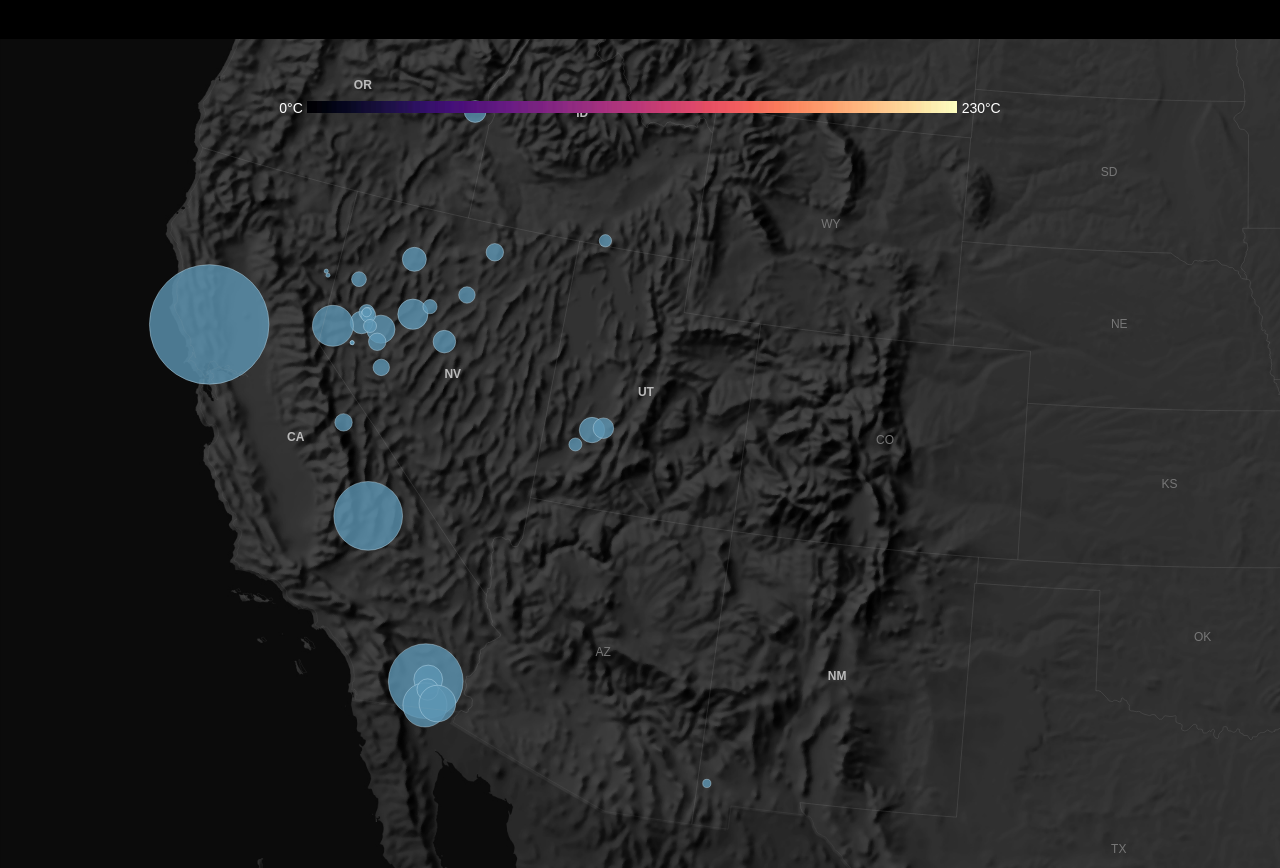
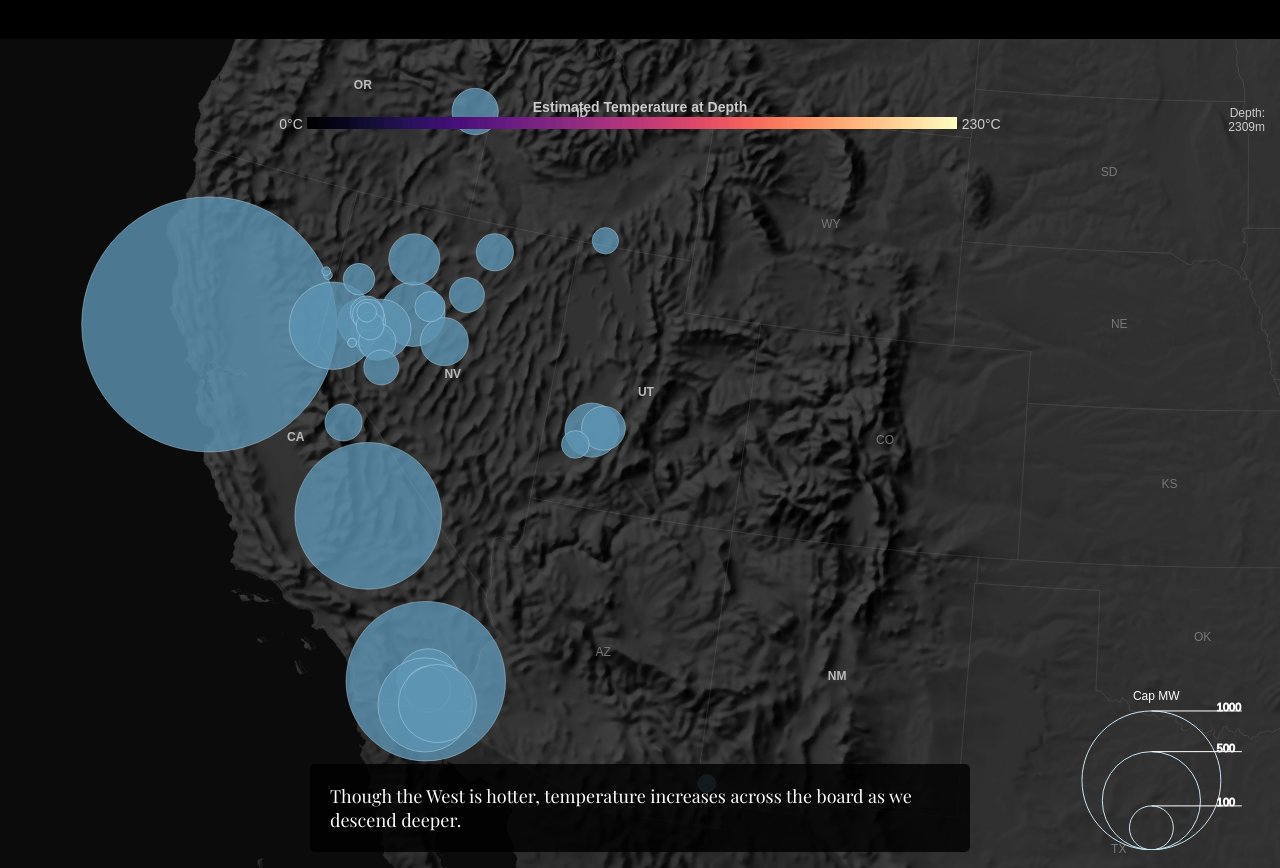
Before and after one commit to nunderwood6/geothermal, a plain HTML site: page index.html in a window 1280 px wide. Shown: the part 1160-2028 px from the top of the page. Drawn offline with nearby package versions, Linux system fonts and the light colour scheme; a web font is replaced by a local one.

Commit message:
built circle legend, scaling circles with viewbox

```diff
--- a/css/style.css
+++ b/css/style.css
@@ -48,10 +48,11 @@ div.title h2 {
 
 div.scrollContainer {
 	margin: 50px 0;
+	position: relative;
 }
 
 article {
-	/*margin-top: -10%;*/
+	margin-top: -10%;
 	position: relative;
 	z-index: 4;
 }
@@ -82,7 +83,7 @@ figure.sticky svg {
 }
 
 div.spacer {
-	height: 70vh;
+	height: 80vh;
 }
 
 div.spacerHalf {
@@ -92,24 +93,6 @@ div.spacerHalf {
 div.map{
 	position: relative;
 }
-
-/*div.stack {
-	position: relative;
-}
-
-div.stack img {
-	width: 100%;
-	height: 100%;
-}
-
-div.stack img.stack {
-	position: absolute;
-	width: 100%;
-	height: 100%;
-	left: 0;
-	top: 0;
-	opacity: 0;
-}*/
 
 div.map p {
 	font-family: proxima-nova, sans-serif;
@@ -140,8 +123,12 @@ h4 {
 	text-align: center;
 	font-size: 24px;
 	font-weight: normal;
-	text-decoration: underline;
 	margin-top: 25px;
+}
+
+h5 {
+	margin: 0;
+	font-size: 14px;
 }
 
 .firstCharacter {
@@ -167,7 +154,11 @@ h4 {
 .depthText {
 	position: absolute;
 	right: 0;
-	top: 0;
+	z-index: 3;
+	font-family: proxima-nova, sans-serif;
+	font-size: 12px;
+	color: #ccc;
+
 }
 
 .colorScale {
@@ -179,6 +170,7 @@ h4 {
 	top: 7%;
 	padding-right: 0%;
 	z-index: 3;
+	color: #ccc;
 }
 
 .colorScale.depth {
@@ -217,7 +209,35 @@ h4 {
 		height: 8px;
 	}
 
+	div.subhead {
+		top: 65%;
+	}
+}
 
+div.circleLegend {
+	position: absolute;
+	bottom: 5%;
+	right: 3%;
+	z-index: 3;
+	opacity: 0;
+}
+
+div.circleLegend text {
+	font-size: 11px;
+}
+
+div.circleLegend .inner {
+	width: 100%;
+	height: 100%;
+	position: relative;
+}
+
+div.circleLegend p {
+	margin: 0 auto;
+	font-size: 12px;
+	font-family: proxima-nova, sans-serif;
+	padding: 0;
+	text-align: center;
 }
 
 .lineChart {
@@ -233,13 +253,13 @@ h4 {
 
 .lines {
   fill: none;
-  stroke-width: 1.5px;
+  stroke-width: 3px;
   stroke: #ccc;
 }
 
-.line.Geothermal {
+/*.line.Geothermal {
 	stroke-width: 4px;
-}
+}*/
 
 .axis path{
 	stroke: #aaa;
@@ -282,7 +302,7 @@ p.key {
 	margin: 0 auto;
 	padding: 0;
 	font-family: proxima-nova, sans-serif;
-
+	font-size: 14px;
 }
 
 .key b {
--- a/index.html
+++ b/index.html
@@ -38,6 +38,7 @@
             <figure class="sticky map">
 
                 <div class="colorScale depth">
+                    <h5>Estimated Temperature at Depth</h5>
                     <p>0°C</p>
                     <img src="img/magma.jpg"></img>
                     <p>230°C</p>
@@ -47,6 +48,12 @@
                     <p>Low</p>
                     <img src="img/viridis.png"></img>
                     <p>High</p>
+                 </div>
+
+                 <div class="circleLegend">
+                    <div class="inner">
+                        <p>Cap MW</p>
+                    </div>
                  </div>
 
             </figure>
@@ -66,7 +73,7 @@
                 <div class="spacer"></div>
 
                 <div class="step">
-                    <p>At only three kilometers below the surface, broad swaths of the west are over 200°C, or about 400°F. Existing geothermal plants are concentrated in the western states. </p>
+                    <p>At only three kilometers below the surface, broad swaths of the west are over 200°C. Existing geothermal plants are concentrated in the western states. </p>
                 </div>
 
                 <div class="spacer"></div>
@@ -97,16 +104,16 @@
 
         <p><span class="firstCharacter">S</span>till, for right now geothermal lags behind wind and solar. There are several valid reasons for this. One is the high fixed capital required to build geothermal plants.</p>
 
-        <h4 class="chartTitle">Total Installed Cost</h4>
-
+<!--         <h4 class="chartTitle">Total Installed Cost</h4>
+ -->
         <p class="key installed"></p>
 
         <div class="lineChart installed"></div>
 
         <p>But over the lifetime of the project, geothermal is highly competititve.</p>
 
-        <h4 class="chartTitle">LCOE</h4>
-
+<!--         <h4 class="chartTitle">LCOE</h4>
+ -->
         <p class="key lcoe"></p>
 
         <div class="lineChart lcoe"></div>
--- a/js/main.js
+++ b/js/main.js
@@ -127,9 +127,11 @@ var images = depthGroup.selectAll(".stack")
   				  .domain([0,3000])
   				  .range([axisMargins.top,h - axisMargins.bottom]);
 
+  var scaleFactor = w/600;
+
   var rScale = d3.scaleSqrt()
             .domain([0,850])
-            .range([0,30]);
+            .range([0,30*scaleFactor]);
 
   var yAxis = d3.axisRight(yScale)
   					.ticks(5)
@@ -149,7 +151,9 @@ var images = depthGroup.selectAll(".stack")
 
   var depthText = d3.select("figure.map").append("p")
                             .attr("class", "depthText depth")
-                            .html(`Depth: <span class="depthNumber">500</span>m`);
+                            .html(`Depth:<br><span class="depthNumber">500</span>m`)
+                            .style("bottom", h-axisMargins.top-10+"px")
+                            .style("text-align", "right");
 
   function addDiscreteListeners(){
 
@@ -285,6 +289,55 @@ var images = depthGroup.selectAll(".stack")
                       .attr("stroke", "#c9e5f5")
                       .attr("stroke-width", 0.2);
 
+    var legendValues = [100,500,1000];
+    var legendSize = rScale.range()[1]*2.2+20;
+
+    var legendDiv = d3.select("div.circleLegend .inner")
+                                .style("width", legendSize+10+"px")
+                                .style("height", legendSize+"px");
+
+
+    //legend
+    var circleLegend = legendDiv.append("svg")
+                            .attr("width", "100%")
+                            .attr("height", "100%")
+                            .style("position", "absolute")
+                            .style("top", "0px")
+                            .style("left", "0px");
+
+    var circleLegendCircles = circleLegend.selectAll(".legendCircles")
+                            .data(legendValues)
+                            .enter()
+                            .append("circle")
+                                .attr("r", d=>rScale(d))
+                                .attr("cx", legendSize/2)
+                                .attr("cy", d=> legendSize- rScale(d))
+                                .attr("fill", "none")
+                                .attr("stroke", "#c9e5f5")
+                                .attr("stroke-width", 1);
+
+    var legendLines = circleLegend.selectAll(".legendLines")
+                            .data(legendValues)
+                            .enter()
+                            .append("line")
+                                .attr("x1", legendSize/2)
+                                .attr("x2", legendSize+10)
+                                .attr("y1", d=>legendSize - rScale(d)*2)
+                                .attr("y2", d=>legendSize - rScale(d)*2)
+                                .attr("stroke", "#fff")
+                                .attr("stroke-width", 1)
+
+    var legendText = circleLegend.selectAll(".legendText")
+                            .data(legendValues)
+                            .enter()
+                            .append("text")
+                                .text(d=>d)
+                                .attr("x", legendSize-15)
+                                .attr("y", d=>legendSize - rScale(d)*2)
+                                .attr("alignment-baseline", "bottom")
+                                .attr("stroke", "#fff")
+                                .attr("stroke-width", 1)
+
 
     //add utah forge site
     var forgeSite = enhancedGroup.selectAll(".forgeSite")
@@ -308,15 +361,15 @@ var images = depthGroup.selectAll(".stack")
                                   .enter()
                                   .append("text")
                                   .attr("x", function(d){
-                                      return albers(d.geometry.coordinates)[0]+5;
+                                      return albers(d.geometry.coordinates)[0]+3.5;
                                   })
                                     .attr("y", function(d){
-                                        return albers(d.geometry.coordinates)[1]+15;
+                                        return albers(d.geometry.coordinates)[1]+12;
                                   })
                                   .attr("fill", "#fff")
-                                  .attr("font-size", "14px")
+                                  .attr("font-size", "12px")
                                   .text("FORGE site Milton, UT")
-                                  .call(wrapText, 90, 14);
+                                  .call(wrapText, 90, 12);
 
 
 
@@ -336,6 +389,22 @@ var updateChart = {
     w2 = .5*w,
     h2 = .5*h;
 
+    //reset rScale radius down simultaneously
+    var newRange = rScale.range().map(e=>e/2);
+    console.log(newRange);
+    rScale.range(newRange);
+
+    plantsGroup.selectAll("circle").transition("shrink").duration(2000)
+                .attr("r", function(d){
+                        var totalMW= 0;
+                        for(var plant of d.plants){
+                            totalMW+=plant.properties["CAP_MW"];
+                        }
+                        console.log(rScale(totalMW));
+                        return rScale(totalMW);
+                      });
+
+
     svg.transition("zoom in!").duration(2000).attr("viewBox", `${l} ${t} ${w2} ${h2}`);
   },
   addDeveloping: function(){
@@ -351,6 +420,20 @@ var updateChart = {
   zoomOut: function(){
     console.log("zoom out!");
     svg.transition("zoom out!").duration(2000).attr("viewBox", `0 0 ${w} ${h}`);
+
+    //reset rScale radius down simultaneously
+    var newRange = rScale.range().map(e=>e*2);
+    rScale.range(newRange);
+
+    plantsGroup.selectAll("circle").transition("grow").duration(2000)
+                .attr("r", function(d){
+                        var totalMW= 0;
+                        for(var plant of d.plants){
+                            totalMW+=plant.properties["CAP_MW"];
+                        }
+                        console.log(rScale(totalMW));
+                        return rScale(totalMW);
+                      });
   },
   fadeInDepth: function(){
     console.log("fade in depth!");
@@ -358,6 +441,11 @@ var updateChart = {
     plantsGroup.transition("fadeOut")
               .duration(1000)
               .attr("opacity", 0);
+    //fade out circle legend
+    d3.select("div.circleLegend")
+              .transition("fadeOut")
+              .duration(1000)
+              .style("opacity", 0);
     //fade in depth group
     depthGroup.transition("fadeIn")
             .duration(1000)
@@ -380,6 +468,11 @@ var updateChart = {
     plantsGroup.transition("fadeIn")
               .duration(1000)
               .attr("opacity", 1);
+    //fade in circle legend
+    d3.select("div.circleLegend")
+              .transition("fadeIn")
+              .duration(1000)
+              .style("opacity", 1);
     //fade out depth group
     depthGroup.transition("fadeOut")
             .duration(1000)
@@ -404,6 +497,11 @@ var updateChart = {
     plantsGroup.transition("fadeOut")
               .duration(1000)
               .attr("opacity", 0);
+    //fade out circle legend
+    d3.select("div.circleLegend")
+              .transition("fadeOut")
+              .duration(1000)
+              .style("opacity", 0);
     //fade in EGS
     enhancedGroup.transition("fadeIn")
               .duration(1000)
@@ -424,6 +522,11 @@ var updateChart = {
     plantsGroup.transition("fadeIn")
               .duration(1000)
               .attr("opacity", 1);
+    //fade in circle legend
+    d3.select("div.circleLegend")
+              .transition("fadeIn")
+              .duration(1000)
+              .style("opacity", 1);
     //fade out EGS
     enhancedGroup.transition("fadeout")
               .duration(1000)
@@ -494,18 +597,6 @@ function update(){
 
   d3.select(".depthMarker").attr("transform", `translate(${w-axisMargins.right-6},${yScale(currentDepth)-6})`);
   d3.select(".depthNumber").html(Math.round(currentDepth))
-
-  // //fly from origin to centroids
-  // stateCentroids.attr("cx", function(d){
-  //     var x2 = d3.select(this).attr("x2");
-  //     var x = x2*percent;
-  //     return x;
-  // }).attr("cy", function(d){
-  //     var y2 = d3.select(this).attr("y2");
-  //     var y = y2*percent;
-  //     return y;
-  // });
-
 
 }
 var listening;
@@ -605,7 +696,7 @@ function drawLineChart(data,config) {
     var valueColumn = "amt";
 
     var aspectWidth = 16;
-    var aspectHeight = 7;
+    var aspectHeight = 9;
 
     var annotationWidth = 75,
     annotationLineHeight = 12;
@@ -683,10 +774,10 @@ function drawLineChart(data,config) {
     .scaleOrdinal()
     .domain(formatted.map(d => d.name))
     .range([
-      "#4e9c6f",
+      "#4ddb8d",
       "#d6d451",
-      "#4d71a1",
-      "#f2362c"
+      "#4d93dd",
+      "#793dd9"
     ]);
 
   var chartElement = d3.select(config.target)
@@ -861,7 +952,7 @@ d3.csv("data/2019_energy.csv").then(function(data){
             .attr("y", 15)
             .attr("width", Math.sqrt(chartW*chartW* 16/ 4118))
             .attr("height", Math.sqrt(chartW*chartW* 16/ 4118))
-            .attr("fill", "red");
+            .attr("fill", "#793dd9");
 
   d3.select("div.chart")
                 .append("p")
```
Also changed, not shown: data/geoAreas.txt, 1 other file.
